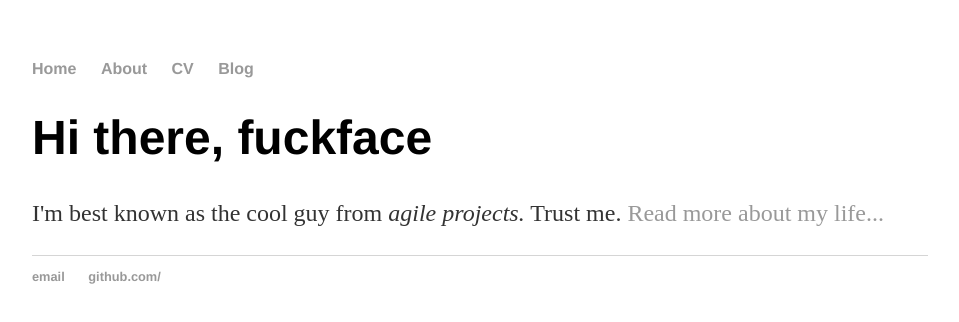
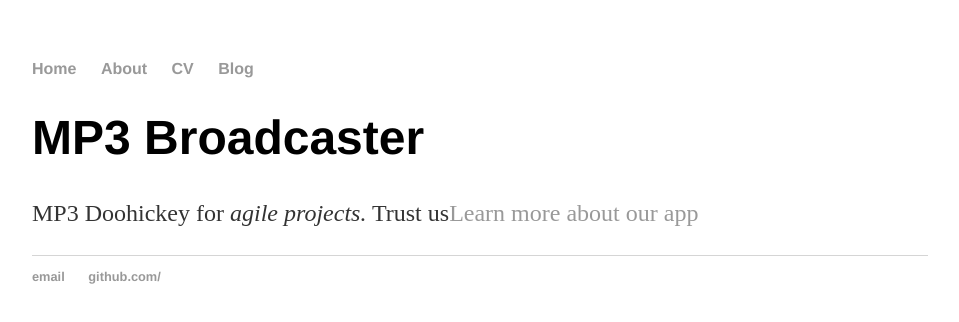
Before and after one commit to EIT-ac-nz/AgileRedtarts, a plain HTML site: page index.html in a window 1280 px wide. Shown: the whole page, without its empty margins (160-1119 px from the left). Drawn offline with Linux system fonts and the light colour scheme.

Commit message:
Updated homepage

```diff
--- a/index.html
+++ b/index.html
@@ -17,8 +17,8 @@
 		</nav>
 		<div class="container">
     		<div class="blurb">
-        		<h1>Hi there, fuckface</h1>
-				<p>I'm best known as the cool guy from <em>agile projects.</em> Trust me. <a href="/about">Read more about my life...</a></p>
+        		<h1>MP3 Broadcaster</h1>
+				<p>MP3 Doohickey for <em>agile projects.</em> Trust us<a href="/about">Learn more about our app</a></p>
     		</div><!-- /.blurb -->
 		</div><!-- /.container -->
 		<footer>
```
